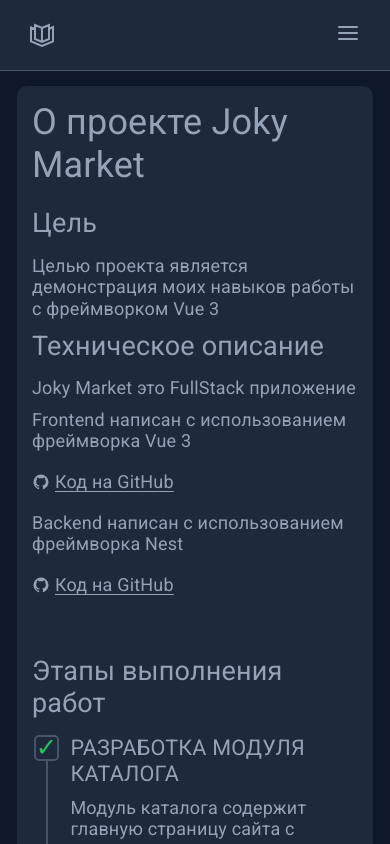
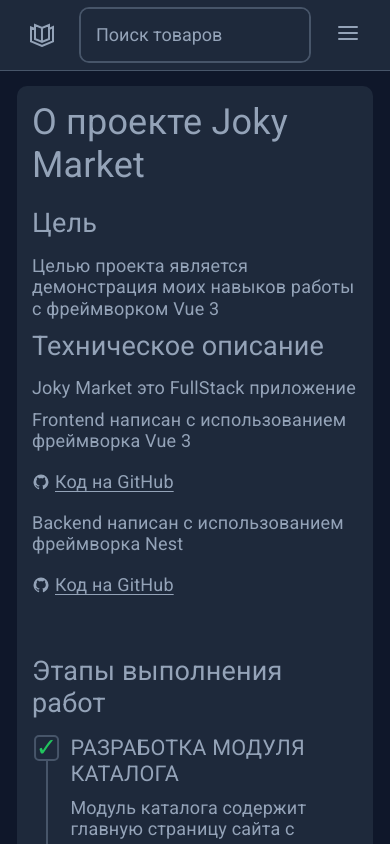
Before and after one commit to ilya-vikt/jm-frontend, a Vue app: page /about in a window 390 px wide. Shown: the top 844 px of the page. Built offline with nearby package versions, Linux system fonts and the light colour scheme; no server answers.

Commit message:
connect SearchBar, CategoriesMenuButton, FiltersButton components to the header

```diff
--- a/src/share/widgets/HeaderDefault.vue
+++ b/src/share/widgets/HeaderDefault.vue
@@ -1,16 +1,9 @@
 <template>
   <HeaderBase>
     <div class="header-default">
-      <JmButton
-        has-hover
-        icon-size="24"
-        :icon="CatalogIcon"
-        :has-border="!isCompact"
-        :pushed="categoriesMenuVisible"
-        @click="toggleCategoriesMenu"
-      >
-        {{ isCompact ? '' : 'Каталог' }}
-      </JmButton>
+      <CategoriesMenuButton class="header-default__catalog" />
+      <FiltersButton />
+      <SearchBar class="header-default__search-bar" />
       <HeaderNav />
     </div>
   </HeaderBase>
@@ -20,21 +13,33 @@
 <script setup lang="ts">
 import HeaderBase from '@/share/components/HeaderBase.vue';
 import HeaderNav from '@/share/blocks/HeaderNav.vue';
-import { CatalogIcon } from '@/share/components/icons';
-
-import JmButton from '@/share/components/JmButton.vue';
-import { useBreackpoints } from '@/share/composable/useBreackpoints';
-import { categoriesMenuVisible, toggleCategoriesMenu, CategoriesMenu } from '@/catalog';
-
-const { isCompact } = useBreackpoints();
+import { CategoriesMenu, SearchBar, CategoriesMenuButton, FiltersButton } from '@/catalog';
 </script>
 
 <style scoped lang="scss">
 .header-default {
-  display: flex;
-  justify-content: space-between;
+  display: grid;
+  grid-template-columns: clamp(300px, 30%, 500px) 1fr auto;
   align-items: center;
   gap: $gap-base;
   min-height: 70px;
+
+  &__catalog {
+    justify-self: start;
+  }
+}
+
+.is-laptop .header-default {
+  grid-template-columns: auto 1fr auto;
+}
+
+.is-compact {
+  .header-default {
+    display: flex;
+
+    &__search-bar {
+      flex-grow: 1;
+    }
+  }
 }
 </style>
```
